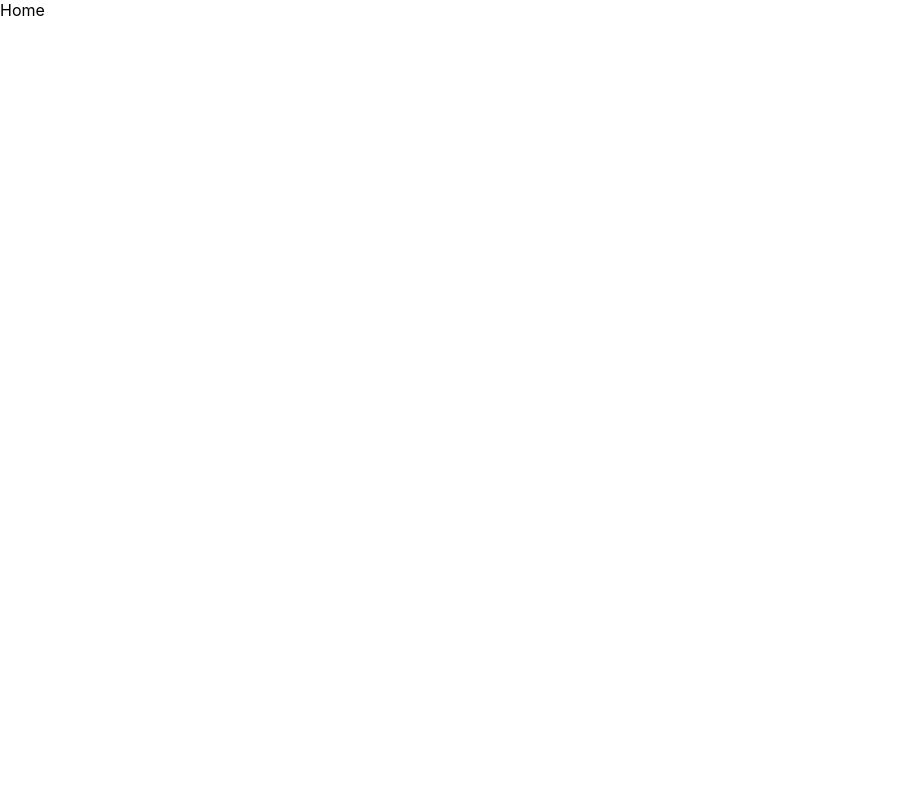
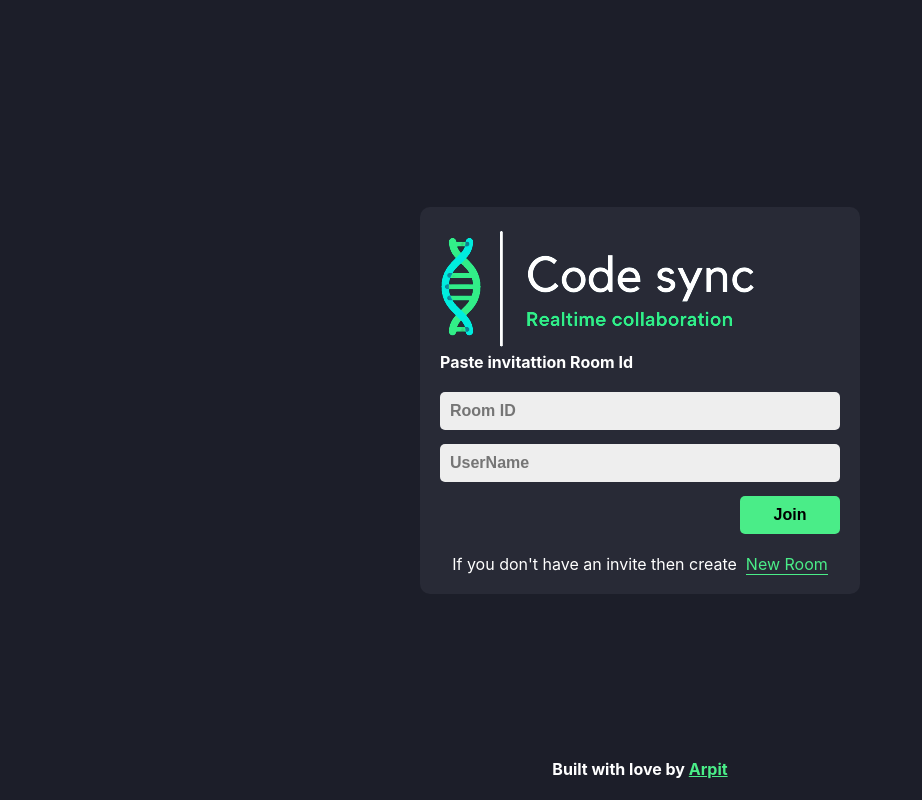
Before and after one commit to Arpit-Kumar231/Code-syncing-collab, a React (Create React App) app: page / in a window 1280 px wide. Shown: the whole page, without its empty margins (0-922 px from the left). Built offline with nearby package versions, Linux system fonts and the light colour scheme.

Commit message:
Home Page Done

```diff
--- a/src/App.css
+++ b/src/App.css
@@ -1,38 +1,143 @@
-.App {
-  text-align: center;
+.homePageWrapper {
+  display: flex;
+  align-items: center;
+  justify-content: center;
+  color: #fff;
+  height: 100vh;
 }
 
-.App-logo {
-  height: 40vmin;
-  pointer-events: none;
+.formWrapper {
+  background: #282a36;
+  padding: 20px;
+  border-radius: 10px;
+  width: 400px;
+  max-width: 90%;
 }
 
-@media (prefers-reduced-motion: no-preference) {
-  .App-logo {
-    animation: App-logo-spin infinite 20s linear;
-  }
+footer {
+  position: fixed;
+  bottom: 0;
 }
 
-.App-header {
-  background-color: #282c34;
-  min-height: 100vh;
+footer a {
+  color: #4aee88;
+}
+
+.inputGroup {
   display: flex;
   flex-direction: column;
-  align-items: center;
-  justify-content: center;
-  font-size: calc(10px + 2vmin);
-  color: white;
 }
 
-.App-link {
-  color: #61dafb;
+.mainLabel {
+  margin-bottom: 20px;
+  margin-top: 0;
 }
 
-@keyframes App-logo-spin {
-  from {
-    transform: rotate(0deg);
-  }
-  to {
-    transform: rotate(360deg);
-  }
+.homePageLogo {
+  height: 80px;
+  margin-bottom: 30px;
 }
+
+.inputBox {
+  padding: 10px;
+  border-radius: 5px;
+  outline: none;
+  border: none;
+  margin-bottom: 14px;
+  background: #eee;
+  font-size: 16px;
+  font-weight: bold;
+}
+
+.btn {
+  border: none;
+  padding: 10px;
+  border-radius: 5px;
+  font-size: 16px;
+  font-weight: bold;
+  cursor: pointer;
+  transition: all 0.3s ease-in-out;
+}
+
+.joinBtn,
+.leaveBtn {
+  background: #4aed88;
+  width: 100px;
+  margin-left: auto;
+}
+
+.joinBtn:hover,
+.leaveBtn:hover {
+  background: #2b824c;
+}
+
+.createInfo {
+  margin: 0 auto;
+  margin-top: 20px;
+}
+
+.createNewBtn {
+  color: #4aed88;
+  text-decoration: none;
+  border-bottom: 1px solid #4aed88;
+  transition: all 0.3s ease-in-out;
+}
+
+.createNewBtn:hover,
+footer a:hover {
+  color: #368654;
+  border-color: #368654;
+}
+
+.mainWrap {
+  display: grid;
+  grid-template-columns: 230px 1fr;
+}
+
+.aside {
+  background: #1c1e29;
+  padding: 16px;
+  color: #fff;
+  display: flex;
+  flex-direction: column;
+}
+.asideInner {
+  flex: 1;
+}
+
+.clientsList {
+  display: flex;
+  align-items: center;
+  flex-wrap: wrap;
+  gap: 20px;
+}
+
+.client {
+  display: flex;
+  align-items: center;
+  flex-direction: column;
+  font-weight: bold;
+}
+.userName {
+  margin-top: 10px;
+}
+
+.logo {
+  border-bottom: 1px solid #424242;
+  padding-bottom: 10px;
+}
+
+.logoImage {
+  height: 60px;
+}
+
+.leaveBtn {
+  width: 100%;
+  margin-top: 20px;
+}
+.CodeMirror {
+  min-height: calc(100vh - 20px);
+  font-size: 20px;
+  line-height: 1.6;
+  padding-top: 20px;
+}
--- a/src/index.css
+++ b/src/index.css
@@ -1,13 +1,9 @@
 body {
   margin: 0;
-  font-family: -apple-system, BlinkMacSystemFont, 'Segoe UI', 'Roboto', 'Oxygen',
-    'Ubuntu', 'Cantarell', 'Fira Sans', 'Droid Sans', 'Helvetica Neue',
+  font-family: -apple-system, BlinkMacSystemFont, "Segoe UI", "Roboto", "Oxygen",
+    "Ubuntu", "Cantarell", "Fira Sans", "Droid Sans", "Helvetica Neue",
     sans-serif;
   -webkit-font-smoothing: antialiased;
   -moz-osx-font-smoothing: grayscale;
+  background: #1c1e29;
 }
-
-code {
-  font-family: source-code-pro, Menlo, Monaco, Consolas, 'Courier New',
-    monospace;
-}
--- a/src/pages/Home.js
+++ b/src/pages/Home.js
@@ -1,5 +1,29 @@
 import React from "react";
 
 export default function Home() {
-  return <div>Home</div>;
+  return (
+    <div className="homePageWrapper">
+      <div className="formWrapper">
+        <img src="/code-sync.png" alt="code-sync-logo" />
+        <h4 className="mainLabel">Paste invitattion Room Id</h4>
+        <div className="inputGroup">
+          <input type="text" className="inputBox" placeholder="Room ID" />
+          <input type="text" className="inputBox" placeholder="UserName" />
+          <button className="btn joinBtn">Join</button>
+          <span className="createInfo">
+            If you don't have an invite then create &nbsp;
+            <a href="" className="createNewBtn">
+              New Room
+            </a>
+          </span>
+        </div>
+      </div>
+      <footer>
+        <h4>
+          Built with love by{" "}
+          <a href="https://github.com/Arpit-Kumar231">Arpit</a>
+        </h4>
+      </footer>
+    </div>
+  );
 }
```
Also changed, not shown: public/code-sync.png (added), 1 other file (tests, documents, lock files or other folders).
